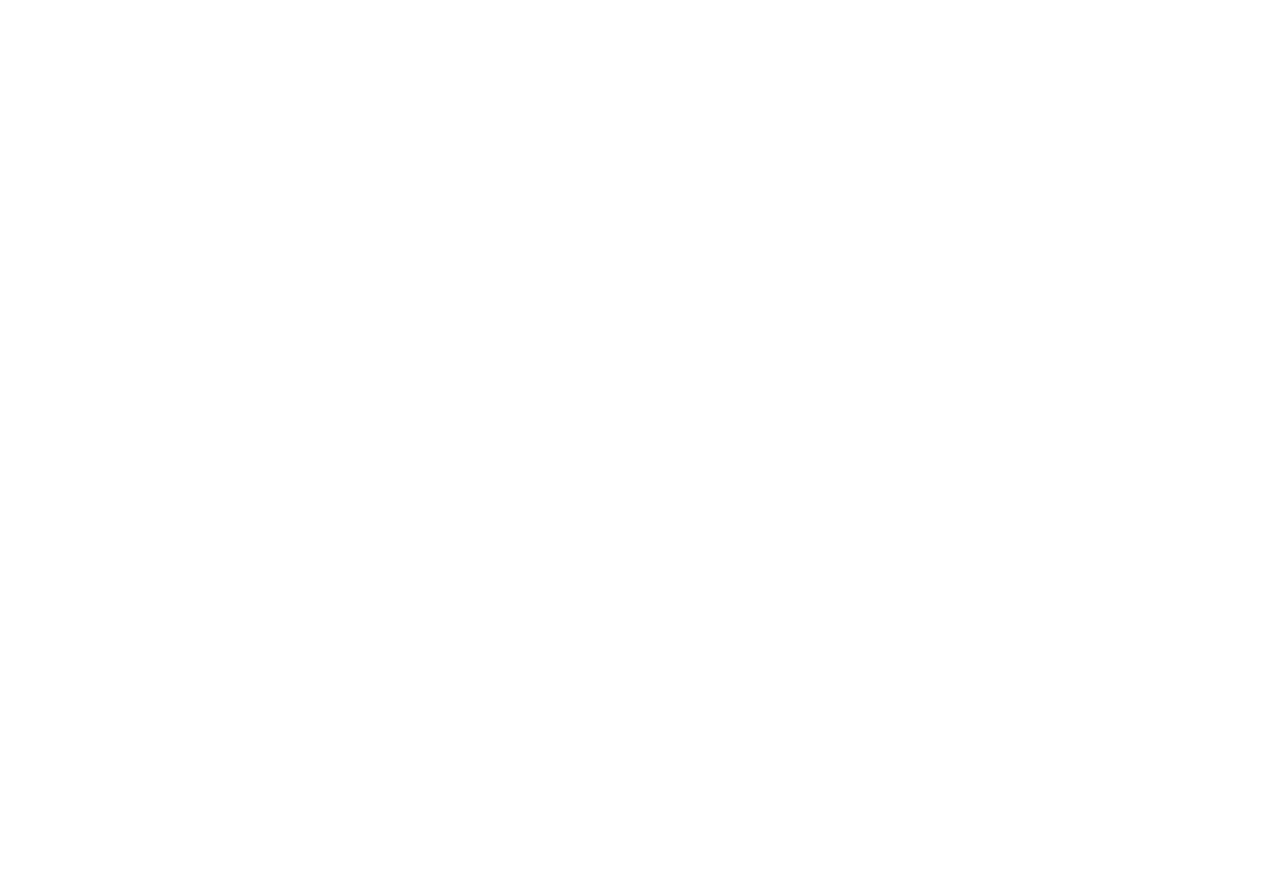
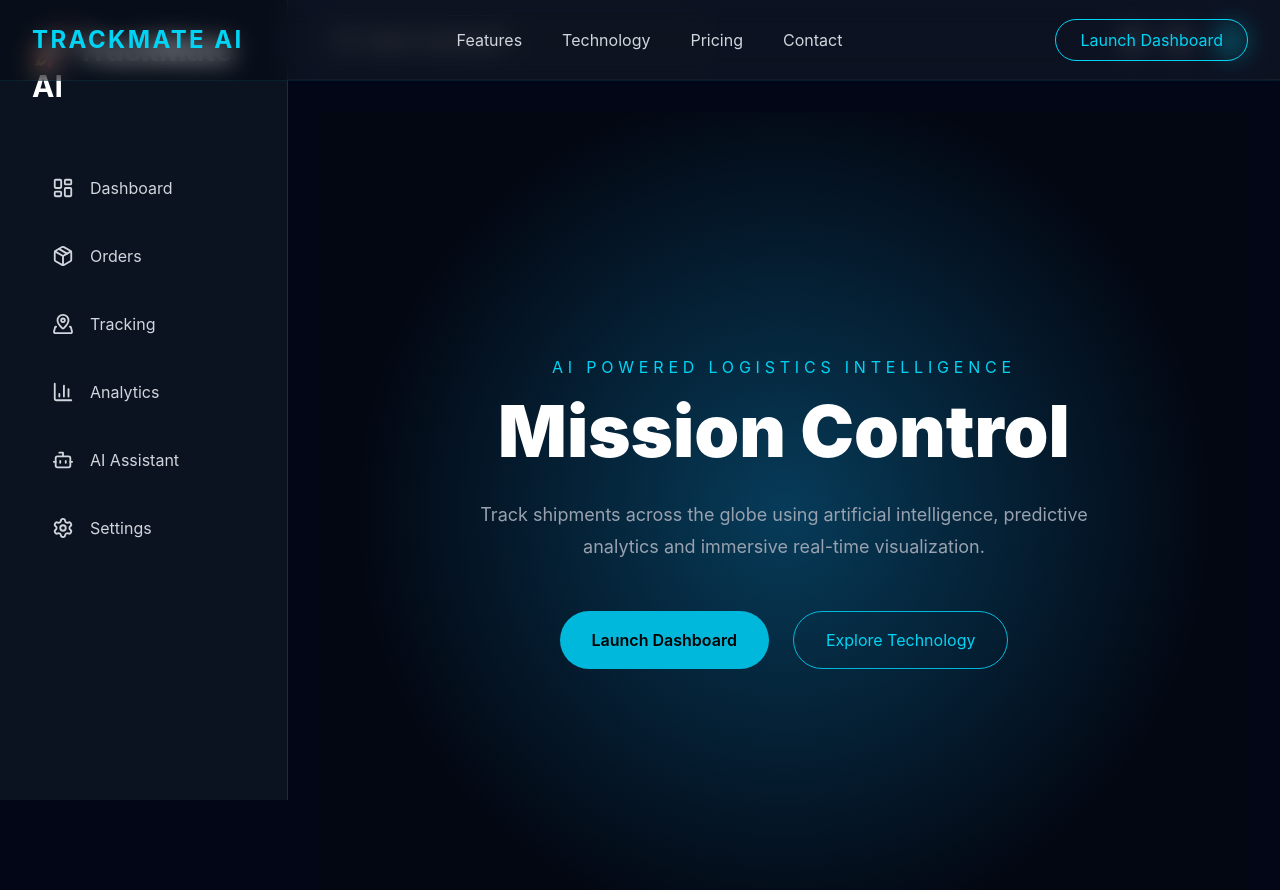
Before and after one commit to ankitaharihar/trackmate-ai, a React (Vite) app in the folder frontend/: page /landing in a window 1280 px wide. Before the commit this address had no page. Shown: the top 890 px of the page. Before the commit the page ends 800 px from the top, so only its background shows below. Built offline with nearby package versions, Linux system fonts and the light colour scheme.

Commit message:
feat(auth): complete JWT authentication system

```diff
--- /dev/null
+++ b/frontend/src/components/landing/Hero.tsx
@@ -0,0 +1,45 @@
+import { motion } from "framer-motion";
+
+export default function Hero() {
+  return (
+    <section className="relative flex min-h-screen items-center justify-center overflow-hidden bg-[#030712]">
+
+      <div className="absolute inset-0 bg-[radial-gradient(circle_at_center,#0ea5e955,transparent_70%)]" />
+
+      <motion.div
+        initial={{ opacity: 0, y: 60 }}
+        animate={{ opacity: 1, y: 0 }}
+        transition={{ duration: 1 }}
+        className="z-10 text-center"
+      >
+
+        <p className="mb-4 text-cyan-400 tracking-[0.3em] uppercase">
+          AI Powered Logistics Intelligence
+        </p>
+
+        <h1 className="text-7xl font-black text-white">
+          Mission Control
+        </h1>
+
+        <p className="mx-auto mt-8 max-w-2xl text-lg text-gray-400 leading-8">
+          Track shipments across the globe using artificial intelligence,
+          predictive analytics and immersive real-time visualization.
+        </p>
+
+        <div className="mt-12 flex justify-center gap-6">
+
+          <button className="rounded-full bg-cyan-500 px-8 py-4 font-semibold text-black hover:scale-105 transition">
+            Launch Dashboard
+          </button>
+
+          <button className="rounded-full border border-cyan-500 px-8 py-4 text-cyan-400 hover:bg-cyan-500/10 transition">
+            Explore Technology
+          </button>
+
+        </div>
+
+      </motion.div>
+
+    </section>
+  );
+}
--- /dev/null
+++ b/frontend/src/components/landing/Navbar.tsx
@@ -0,0 +1,56 @@
+import { motion } from "framer-motion";
+
+export default function Navbar() {
+  return (
+    <motion.nav
+      initial={{ y: -80, opacity: 0 }}
+      animate={{ y: 0, opacity: 1 }}
+      transition={{ duration: 0.8 }}
+      className="fixed top-0 left-0 z-50 w-full backdrop-blur-md bg-black/20 border-b border-cyan-500/10"
+    >
+      <div className="mx-auto flex h-20 max-w-7xl items-center justify-between px-8">
+
+        <h1 className="text-2xl font-bold tracking-widest text-cyan-400">
+          TRACKMATE AI
+        </h1>
+
+        <div className="hidden md:flex items-center gap-10 text-gray-300">
+
+          <button className="hover:text-cyan-400 transition">
+            Features
+          </button>
+
+          <button className="hover:text-cyan-400 transition">
+            Technology
+          </button>
+
+          <button className="hover:text-cyan-400 transition">
+            Pricing
+          </button>
+
+          <button className="hover:text-cyan-400 transition">
+            Contact
+          </button>
+
+        </div>
+
+        <button
+          className="
+          rounded-full
+          border
+          border-cyan-400
+          px-6
+          py-2
+          text-cyan-400
+          hover:bg-cyan-400
+          hover:text-black
+          transition
+          "
+        >
+          Launch Dashboard
+        </button>
+
+      </div>
+    </motion.nav>
+  );
+}
--- a/frontend/src/components/layout/Navbar.tsx
+++ b/frontend/src/components/layout/Navbar.tsx
@@ -0,0 +1,37 @@
+import { Bell, Moon, Search, UserCircle } from "lucide-react";
+
+export default function Navbar() {
+  return (
+    <header className="h-20 border-b border-white/10 bg-[#0F172A] flex items-center justify-between px-8">
+      <div className="relative w-96">
+        <Search
+          size={18}
+          className="absolute left-4 top-1/2 -translate-y-1/2 text-gray-400"
+        />
+
+        <input
+          type="text"
+          placeholder="Search tracking ID..."
+          className="w-full rounded-xl bg-[#111827] border border-white/10 py-3 pl-11 pr-4 text-white outline-none focus:border-cyan-500"
+        />
+      </div>
+
+      <div className="flex items-center gap-6">
+        <Bell
+          size={22}
+          className="cursor-pointer text-gray-300 hover:text-cyan-400"
+        />
+
+        <Moon
+          size={22}
+          className="cursor-pointer text-gray-300 hover:text-cyan-400"
+        />
+
+        <UserCircle
+          size={34}
+          className="text-cyan-400"
+        />
+      </div>
+    </header>
+  );
+}
--- a/frontend/src/layouts/DashboardLayout.tsx
+++ b/frontend/src/layouts/DashboardLayout.tsx
@@ -0,0 +1,20 @@
+import { Outlet } from "react-router-dom";
+import Sidebar from "../components/layout/Sidebar";
+import Navbar from "../components/layout/Navbar";
+
+
+export default function DashboardLayout() {
+  return (
+    <div className="flex min-h-screen bg-[#020617] text-white">
+      <Sidebar />
+
+      <div className="flex-1">
+        <Navbar />
+
+        <main className="p-8">
+          <Outlet />
+        </main>
+      </div>
+    </div>
+  );
+}
--- /dev/null
+++ b/frontend/src/pages/Landing.tsx
@@ -0,0 +1,11 @@
+import Navbar from "../components/landing/Navbar";
+import Hero from "../components/landing/Hero";
+
+export default function Landing() {
+  return (
+    <>
+      <Navbar />
+      <Hero />
+    </>
+  );
+}
--- a/frontend/src/routes/AppRoutes.tsx
+++ b/frontend/src/routes/AppRoutes.tsx
@@ -7,6 +7,7 @@ import Orders from "../pages/Orders";
 import Tracking from "../pages/Tracking";
 import Login from "../pages/Login";
 import Register from "../pages/Register";
+import Landing from "../pages/Landing";
 
 export default function AppRoutes() {
   return (
@@ -22,6 +23,7 @@ export default function AppRoutes() {
           <Route path="/dashboard" element={<Dashboard />} />
           <Route path="/orders" element={<Orders />} />
           <Route path="/tracking" element={<Tracking />} />
+          <Route path="/landing" element={<Landing />} />
         </Route>
       </Routes>
     </BrowserRouter>
```
Also changed, not shown: frontend/src/components/landing/Features.tsx (added), frontend/src/components/landing/Footer.tsx (added), frontend/src/three/Earth.tsx (added), frontend/src/three/Parcel.tsx (added), frontend/src/three/Scene.tsx (added), frontend/src/three/Stars.tsx (added).
